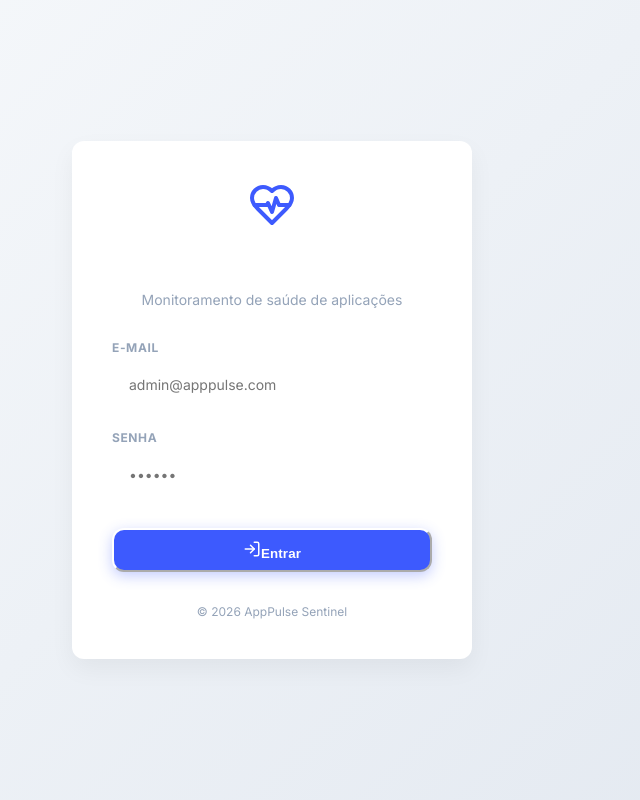
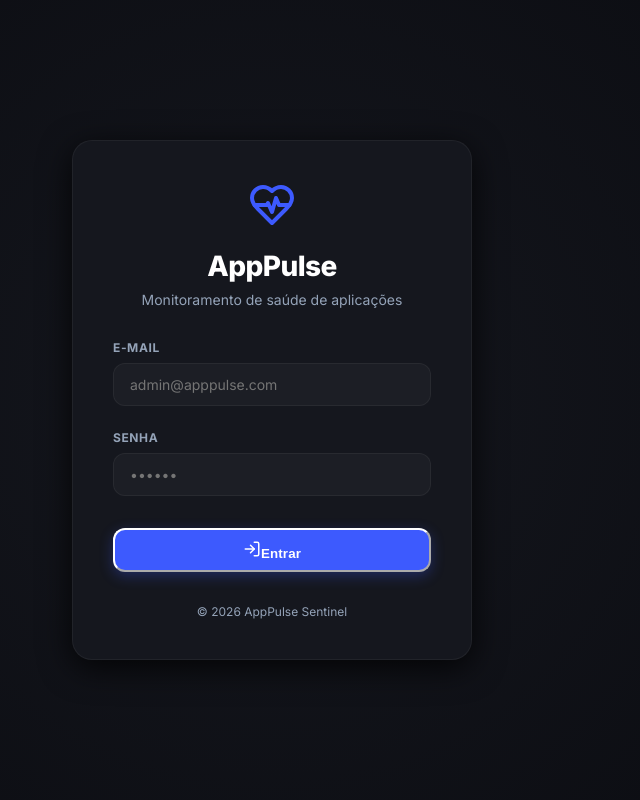
Before and after one commit to cristianolimaribeiro/AppPulse, a React (Vite) app in the folder frontend/: page /login in a window 1280 px wide. Shown: the whole page, without its empty margins (368-1008 px from the left). Built offline with nearby package versions, Linux system fonts and the light colour scheme; no server answers.

Commit message:
style: modernize login screen with cohesive dark mode design

```diff
--- a/frontend/src/pages/Login.css
+++ b/frontend/src/pages/Login.css
@@ -3,17 +3,18 @@
   display: flex;
   align-items: center;
   justify-content: center;
-  background: linear-gradient(135deg, #f8fafc 0%, #e2e8f0 100%);
+  background: radial-gradient(circle at center, var(--bg-card) 0%, var(--bg-main) 100%);
   padding: 20px;
 }
 
 .login-card {
   width: 100%;
   max-width: 400px;
-  background: white;
-  border-radius: 12px;
+  background: var(--bg-card);
+  border: 1px solid var(--border);
+  border-radius: var(--radius-xl);
   padding: 40px;
-  box-shadow: 0 10px 25px rgba(0,0,0,0.05);
+  box-shadow: var(--shadow-card);
 }
 
 .login-header {
@@ -42,10 +43,11 @@
   display: flex;
   align-items: center;
   gap: 8px;
-  background: #fee2e2;
-  color: #b91c1c;
+  background: rgba(255, 82, 82, 0.1);
+  color: var(--status-offline);
+  border: 1px solid var(--status-offline-glow);
   padding: 12px;
-  border-radius: 6px;
+  border-radius: var(--radius-lg);
   font-size: 14px;
   margin-bottom: 20px;
 }
```
